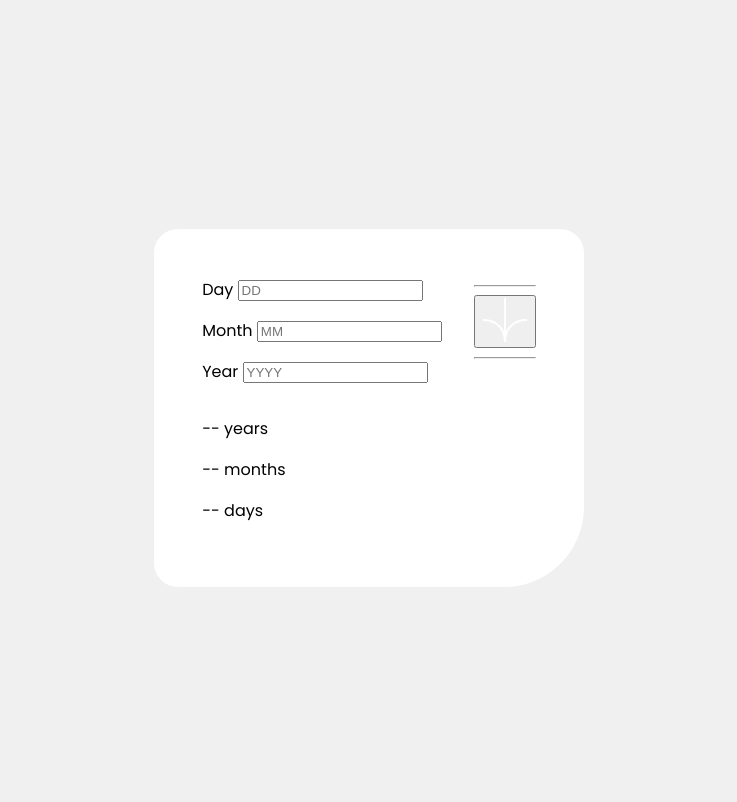
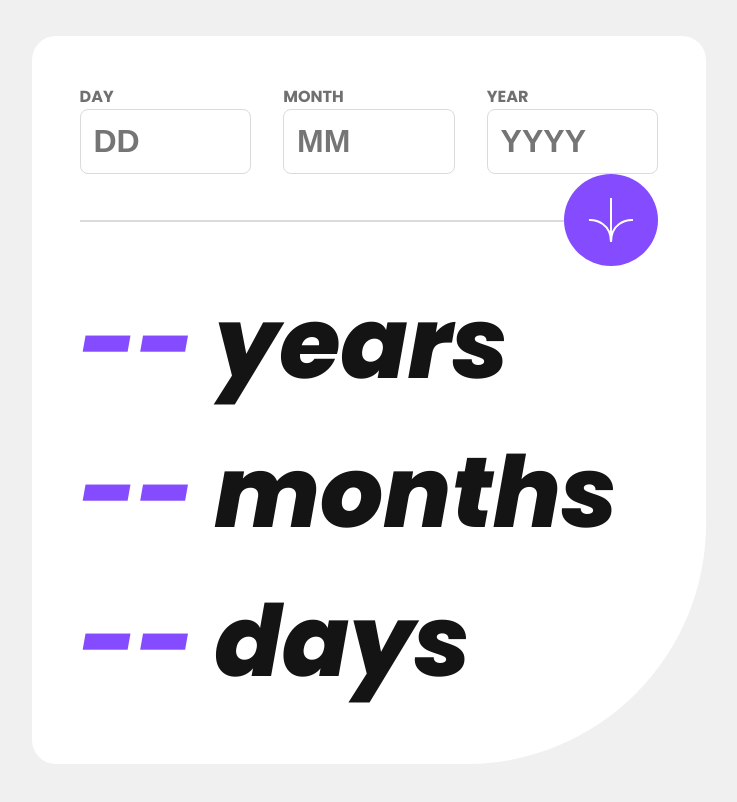
Before and after one commit to CalfMoon/age-calculator-app, a website: page index.html in a window 1280 px wide. Shown: the whole page, without its empty margins (271-1008 px from the left). Drawn offline with nearby package versions, Linux system fonts and the light colour scheme.

Commit message:
added css to match the html

```diff
--- a/index.css
+++ b/index.css
@@ -45,7 +45,13 @@
     --smokey-grey: hsl(0, 1%, 44%);
     --off-black: hsl(0, 0%, 8%);
     --purple: hsl(259, 100%, 65%);
-    --Light-red: hsl(0, 100%, 67%);
+    --light-red: hsl(0, 100%, 67%);
+}
+
+* {
+    border: 0;
+    padding: 0;
+    margin: 0;
 }
 
 
@@ -61,20 +67,107 @@ body{
 main {
     background-color: var(--white);
     padding: 3rem;
+    margin: 1rem;
     border-radius: 1.5rem;
-    border-bottom-right-radius: 5rem;
+    border-bottom-right-radius: 15rem;
+    max-width: 60rem;
+    min-width: 38%;
 }
 
-form {
+.form__num {
     display: flex;
     gap: 2rem;
 }
 
-.form__block {
-
+.form__num__block {
 }
 
-.form__block__input,
-.form__block__label {
+.form__num__block__input,
+.form__num__block__label {
     display: block;
 }
+
+.form__num__block__label {
+text-transform: uppercase;
+font-weight: 700;
+color: var(--smokey-grey);
+}
+
+.form__num__block__input {
+    padding: 0.8rem;
+    border: 1px solid var(--light-grey);
+    font-size: 2rem;
+    font-weight: 900;
+    max-width: 9rem;
+    border-radius: 0.5rem;
+}
+
+/* hide spinner from user */
+input::-webkit-inner-spin-button,
+input::-webkit-outer-spin-button{
+    -webkit-appearance:none;
+}
+input[type="number"]{
+    -moz-appearance:textfield;
+}
+
+.form__num__block__input:focus {
+    outline: 1px solid var(--purple);
+}
+
+.form__num__block__error {
+    color: var(--light-red);
+    font-style: italic;
+}
+
+.form__submit {
+    display: flex;
+    align-items: center;
+}
+
+.form__submit__line {
+    border: 1px solid var(--light-grey);
+    flex-grow: 1;
+    height: 0;
+}
+
+.form__submit__line-right {
+    display: none;
+}
+
+.form__submit__button {
+    background: transparent;
+    border-radius: 50%;
+}
+
+.form__submit__button__image:hover {
+    cursor: pointer;
+    background-color: var(--off-black);
+}
+
+.form__submit__button__image {
+    background: var(--purple);
+    padding: 1.5rem;
+    border-radius: 50%;
+}
+
+.output {
+    font-weight: 900;
+    font-size: 6.2rem;
+    font-style: italic;
+}
+
+.output__block__number {
+    color: var(--purple);
+}
+
+.output__block__unit {
+    color: var(--off-black);
+}
+
+
+@media (orientation: portrait){
+    .form__submit__line-right {
+	display: block;
+    }
+}
```
Also changed, not shown: 1 other file.
